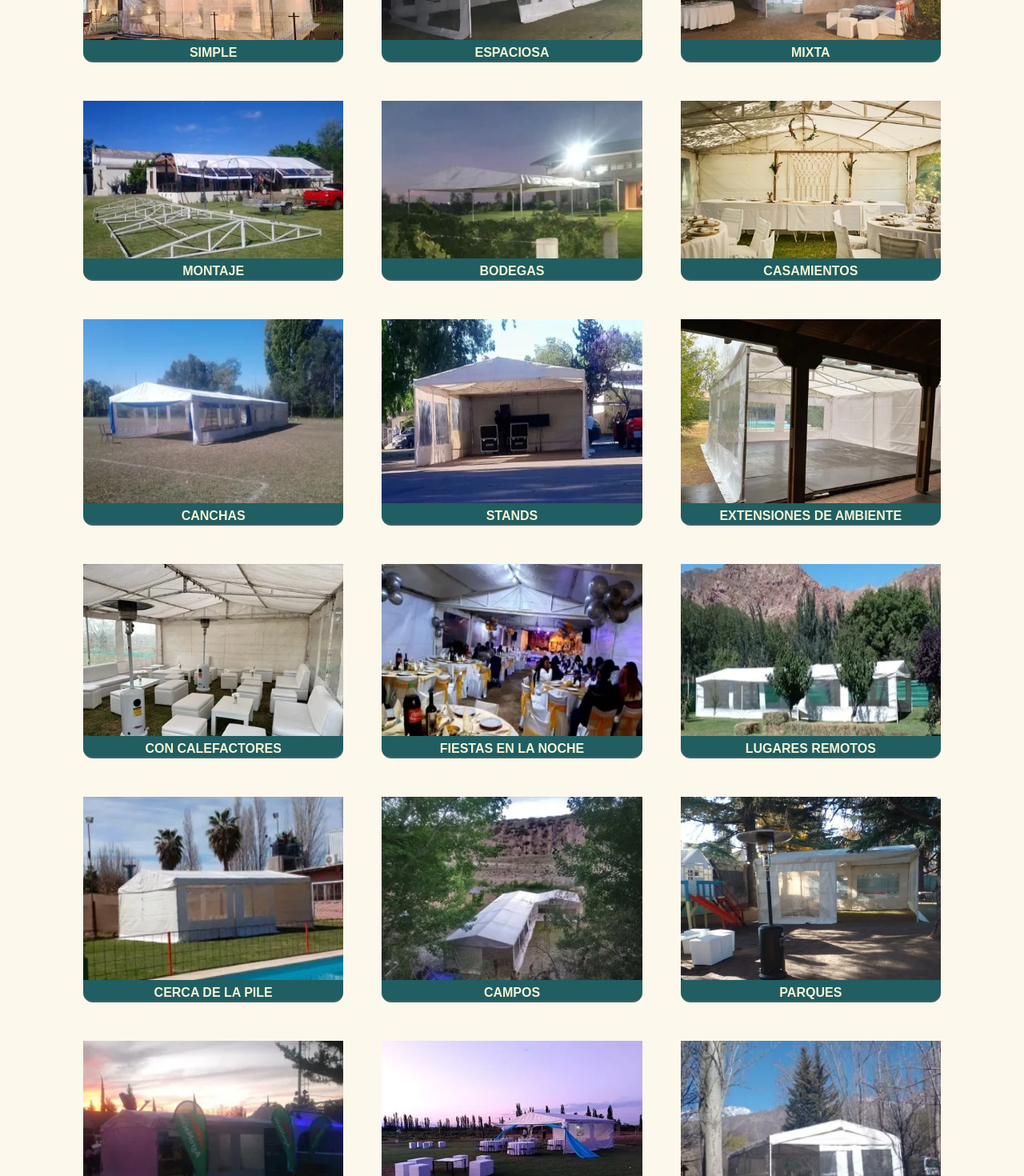
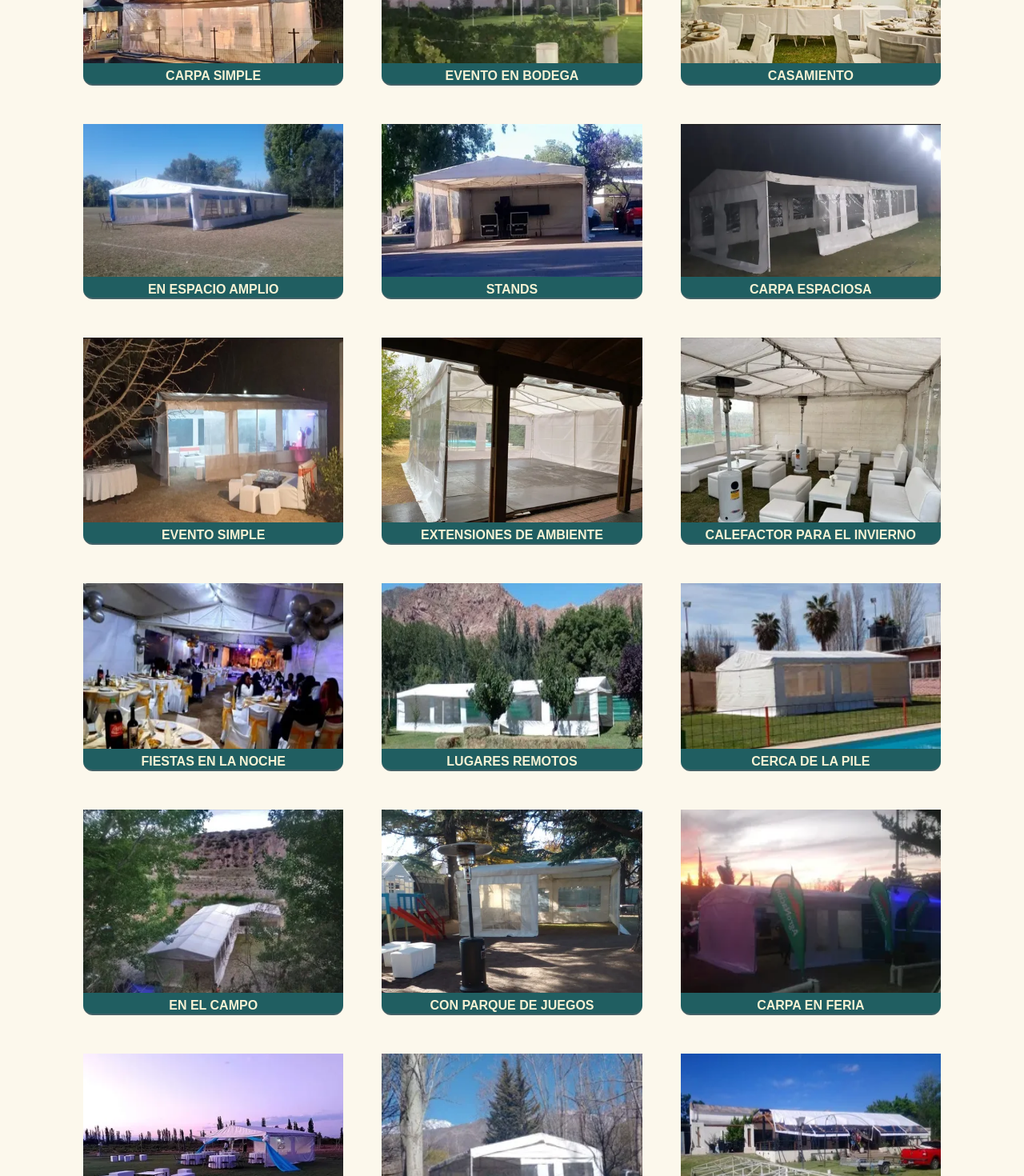
Before and after one commit to DevZeppelin/carpasmm, a Next.js app: page / in a window 1280 px wide. Shown: the part 1380-2850 px from the top of the page at 80% size. Built offline with nearby package versions, Linux system fonts and the light colour scheme.

Commit message:
change text in grid

```diff
--- a/src/app/components/sections/SectionGridImages.js
+++ b/src/app/components/sections/SectionGridImages.js
@@ -6,37 +6,22 @@ const SectionGridImages = () => {
     <section>
       <div className="grid grid-cols-1 md:grid-cols-3 gap-8 m-8 md:m-24 text-center">
             <IndexGridImageContent
-              name="Simple"
+              name="Carpa simple"
               src="/grid/simple.webp"
               alt="Montaje"
             />
             <IndexGridImageContent
-              name="Espaciosa"
-              src="/grid/grande.webp"
-              alt="Montaje"
-            />
-            <IndexGridImageContent
-              name="Mixta"
-              src="/grid/mixta.webp"
-              alt="Montaje"
-            />
-            <IndexGridImageContent
-              name="Montaje"
-              src="/grid/armado.webp"
-              alt="Montaje"
-            />
-            <IndexGridImageContent
-              name="Bodegas"
+              name="Evento en Bodega"
               src="/grid/bodegas.webp"
               alt="Bodegas"
             />
             <IndexGridImageContent
-              name="Casamientos"
+              name="Casamiento"
               src="/grid/casamiento.webp"
               alt="Casamientos"
             />
             <IndexGridImageContent
-              name="Canchas"
+              name="En espacio amplio"
               src="/grid/estadio.webp"
               alt="estadio"
             />
@@ -46,12 +31,23 @@ const SectionGridImages = () => {
               alt="eventos"
             />
             <IndexGridImageContent
+              name="Carpa espaciosa"
+              src="/grid/grande.webp"
+              alt="Montaje"
+            />
+            <IndexGridImageContent
+              name="Evento simple"
+              src="/grid/mixta.webp"
+              alt="mixta"
+            />
+
+            <IndexGridImageContent
               name="Extensiones de ambiente"
               src="/grid/extension.webp"
               alt="extension"
             />
             <IndexGridImageContent
-              name="Con calefactores"
+              name="Calefactor para el invierno"
               src="/grid/calefactor.webp"
               alt="calefactor"
             />
@@ -71,17 +67,17 @@ const SectionGridImages = () => {
               alt="pool"
             />
             <IndexGridImageContent
-              name="Campos"
+              name="En el campo"
               src="/grid/rio.webp"
               alt="rio"
             />
             <IndexGridImageContent
-              name="Parques"
+              name="Con parque de juegos"
               src="/grid/parque_juegos.webp"
               alt="simple"
             />
             <IndexGridImageContent
-              name="Ferias"
+              name="Carpa en feria"
               src="/grid/stands.webp"
               alt="stands"
             />
@@ -91,9 +87,14 @@ const SectionGridImages = () => {
               alt="fiesta2"
             />
             <IndexGridImageContent
-              name="Montañas"
+              name="En la montaña"
               src="/grid/montaña.webp"
               alt="montaña"
+            />
+            <IndexGridImageContent
+              name="Montaje"
+              src="/grid/armado.webp"
+              alt="Montaje"
             />
 
 
```
